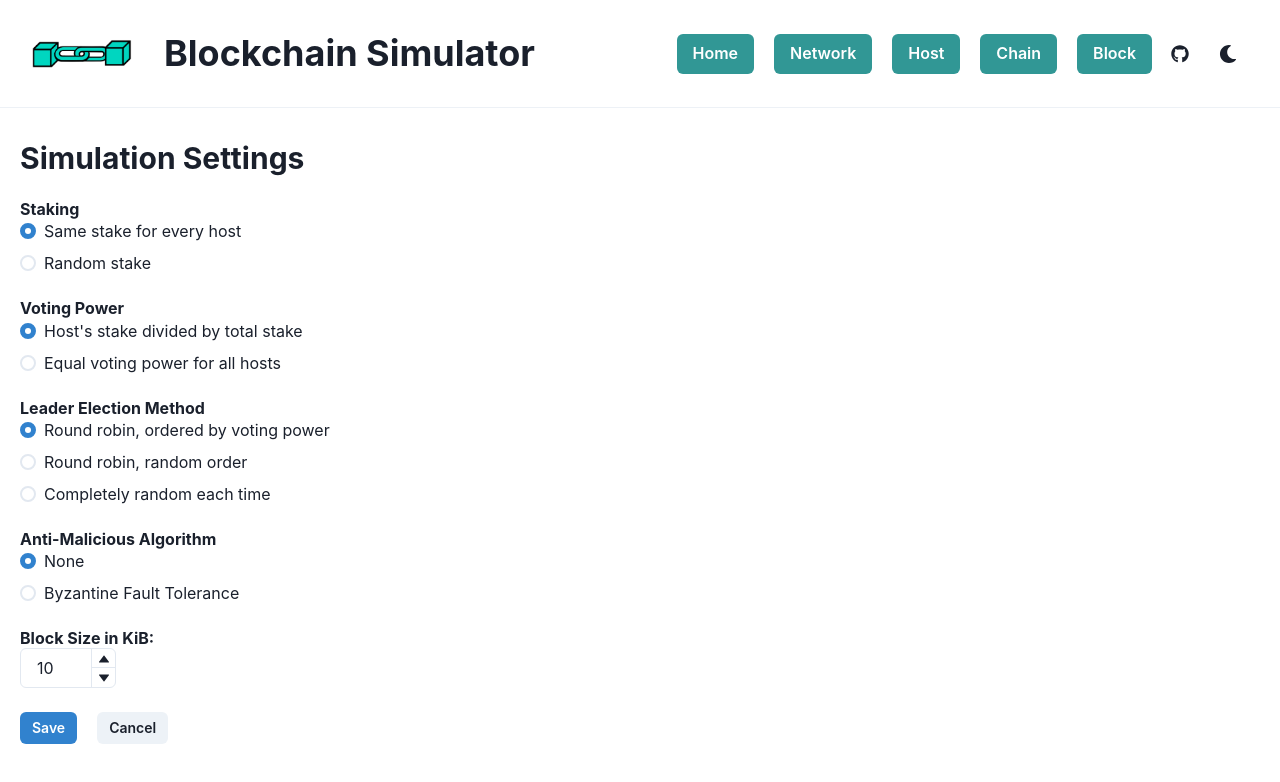
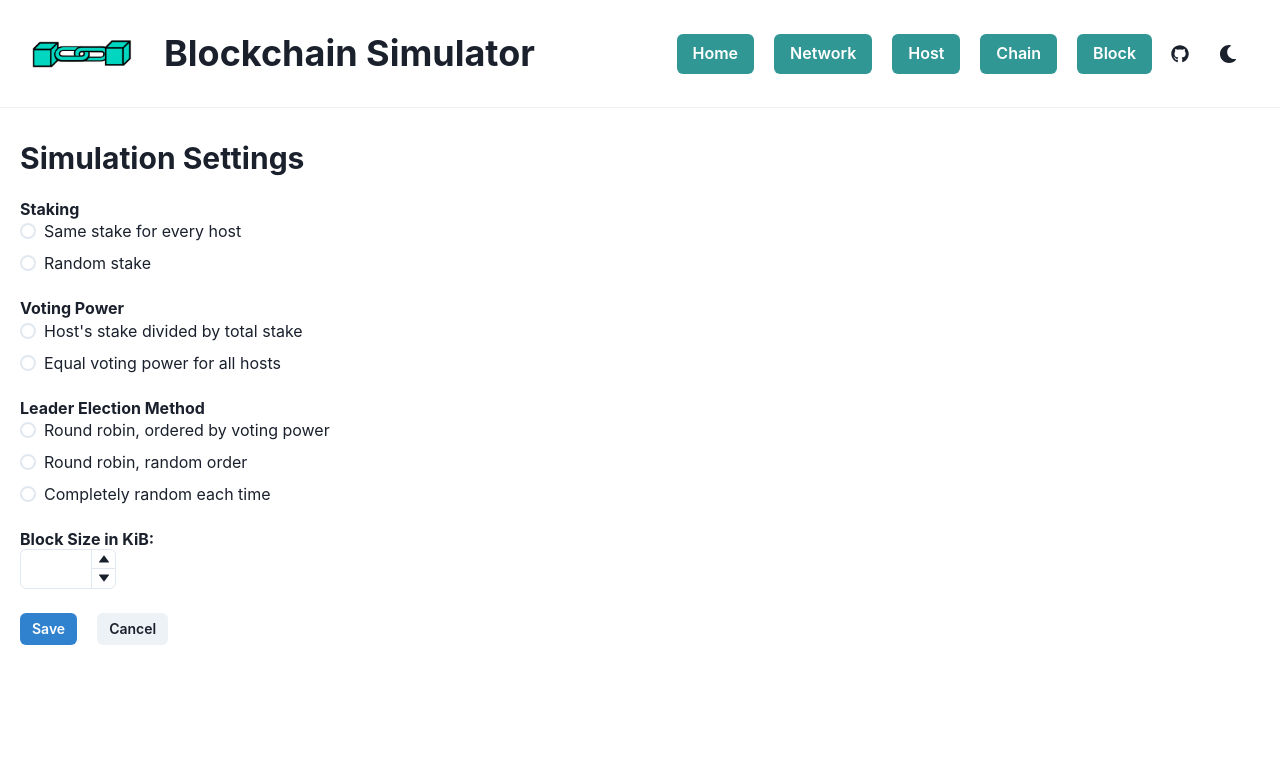
Before and after one commit to ece496-blockchain-capstone-team/ece496-blockchain-simulator, a React (Create React App) app: page /simulation-settings in a window 1280 px wide. Shown: the top 782 px of the page. Built offline with nearby package versions, Linux system fonts and the light colour scheme.

Commit message:
#6 Created a page for simulation settings

```diff
--- a/src/components/Home/Home.tsx
+++ b/src/components/Home/Home.tsx
@@ -1,7 +1,10 @@
 import React from 'react';
 import { Button, Grid, Heading } from '@chakra-ui/react';
+import { useNavigate } from 'react-router-dom';
 
 export default function Home() {
+  let navigate = useNavigate();
+
   function toggleItemDisplay(itemName: string) {
     let options = document.getElementById('options');
     let item = document.getElementById(itemName);
@@ -18,15 +21,11 @@ export default function Home() {
           <Button size="lg" onClick={() => toggleItemDisplay('introduction')}>
             Introduction
           </Button>
-          <Button size="lg" onClick={() => toggleItemDisplay('network-settings')}>
-            Create Network
-          </Button>
-          <Button size="lg" onClick={() => toggleItemDisplay('settings')}>
+          <Button size="lg">Create Network</Button>
+          <Button size="lg" onClick={() => navigate('/simulation-settings')}>
             Simulation Settings
           </Button>
-          <Button size="lg" onClick={() => alert('Not implemented yet')}>
-            Start Simulation
-          </Button>
+          <Button size="lg">Start Simulation</Button>
         </Grid>
       </div>
       <div id="introduction" hidden>
@@ -37,20 +36,6 @@ export default function Home() {
           Back
         </Button>
       </div>
-      <div id="network-settings" hidden>
-        <Heading size="lg">Create Network</Heading>
-        <br />
-        <Button size="sm" onClick={() => toggleItemDisplay('network-settings')}>
-          Save
-        </Button>
-      </div>
-      <div id="settings" hidden>
-        <Heading size="lg">Simulation Settings</Heading>
-        <br />
-        <Button size="sm" onClick={() => toggleItemDisplay('settings')}>
-          Save
-        </Button>
-      </div>
     </div>
   );
 }
--- a/src/components/SimulationSettings/SimulationSettings.tsx
+++ b/src/components/SimulationSettings/SimulationSettings.tsx
@@ -1,5 +1,4 @@
 import React from 'react';
-import { useDispatch, useSelector } from 'react-redux';
 import { Link } from 'react-router-dom';
 import {
   Heading,
@@ -13,87 +12,39 @@ import {
   NumberIncrementStepper,
   NumberDecrementStepper,
 } from '@chakra-ui/react';
-import settings from '../../slices/settings';
-import { RootState } from '../../store';
 
 export default function SimulationSettings() {
-  const { stake, electionAlgo, votingPower, antiMaliciousAlgo, blockSize } = useSelector(
-    (state: RootState) => state.settings
-  );
-  const dispatch = useDispatch();
-
-  const [newStake, setNewStake] = React.useState(stake);
-  const [newVotingPower, setNewVotingPower] = React.useState(votingPower);
-  const [newElectionAlgo, setNewElectionAlgo] = React.useState(electionAlgo);
-  const [newBlockSize, setNewBlockSize] = React.useState(blockSize);
-  const [newAntiMaliciousAlgo, setNewAntiMaliciousAlgo] =
-    React.useState(antiMaliciousAlgo);
-
-  function saveSettings() {
-    dispatch(settings.actions.setStake(newStake));
-    dispatch(settings.actions.setElectionAlgo(newElectionAlgo));
-    dispatch(settings.actions.setVotingPower(newVotingPower));
-    dispatch(settings.actions.setAntiMaliciousAlgo(newAntiMaliciousAlgo));
-    dispatch(settings.actions.setBlockSize(newBlockSize));
-  }
-
   return (
     <>
       <Heading size="lg">Simulation Settings</Heading>
       <br />
       <Heading size="sm">Staking</Heading>
-      <RadioGroup
-        id="sss"
-        value={newStake}
-        onChange={(e) => setNewStake(parseInt(e, 10))}
-      >
+      <RadioGroup>
         <Stack>
-          <Radio value={1}>Same stake for every host</Radio>
-          <Radio value={2}>Random stake</Radio>
+          <Radio value="1">Same stake for every host</Radio>
+          <Radio value="2">Random stake</Radio>
         </Stack>
       </RadioGroup>
       <br />
       <Heading size="sm">Voting Power</Heading>
-      <RadioGroup
-        value={newVotingPower}
-        onChange={(e) => setNewVotingPower(parseInt(e, 10))}
-      >
+      <RadioGroup>
         <Stack>
-          <Radio value={1}>Host&apos;s stake divided by total stake</Radio>
-          <Radio value={2}>Equal voting power for all hosts</Radio>
+          <Radio value="1">Host&apos;s stake divided by total stake</Radio>
+          <Radio value="2">Equal voting power for all hosts</Radio>
         </Stack>
       </RadioGroup>
       <br />
       <Heading size="sm">Leader Election Method</Heading>
-      <RadioGroup
-        value={newElectionAlgo}
-        onChange={(e) => setNewElectionAlgo(parseInt(e, 10))}
-      >
+      <RadioGroup>
         <Stack>
-          <Radio value={1}>Round robin, ordered by voting power</Radio>
-          <Radio value={2}>Round robin, random order</Radio>
-          <Radio value={3}>Completely random each time</Radio>
-        </Stack>
-      </RadioGroup>
-      <br />
-      <Heading size="sm">Anti-Malicious Algorithm</Heading>
-      <RadioGroup
-        value={newAntiMaliciousAlgo}
-        onChange={(e) => setNewAntiMaliciousAlgo(parseInt(e, 10))}
-      >
-        <Stack>
-          <Radio value={1}>None</Radio>
-          <Radio value={2}>Byzantine Fault Tolerance</Radio>
+          <Radio value="1">Round robin, ordered by voting power</Radio>
+          <Radio value="2">Round robin, random order</Radio>
+          <Radio value="3">Completely random each time</Radio>
         </Stack>
       </RadioGroup>
       <br />
       <Heading size="sm">Block Size in KiB:</Heading>
-      <NumberInput
-        size="md"
-        maxW={24}
-        value={newBlockSize}
-        onChange={(e) => setNewBlockSize(parseInt(e, 10))}
-      >
+      <NumberInput size="md" maxW={24}>
         <NumberInputField />
         <NumberInputStepper>
           <NumberIncrementStepper />
@@ -102,14 +53,10 @@ export default function SimulationSettings() {
       </NumberInput>
       <br />
       <Stack direction="row" spacing="20px">
-        <Link to="/">
-          <Button size="sm" colorScheme="blue" onClick={() => saveSettings()}>
-            Save
-          </Button>
-        </Link>
-        <Link to="/">
-          <Button size="sm">Cancel</Button>
-        </Link>
+        <Button size="sm" colorScheme="blue">
+          Save
+        </Button>
+        <Button size="sm">Cancel</Button>
       </Stack>
     </>
   );
```
